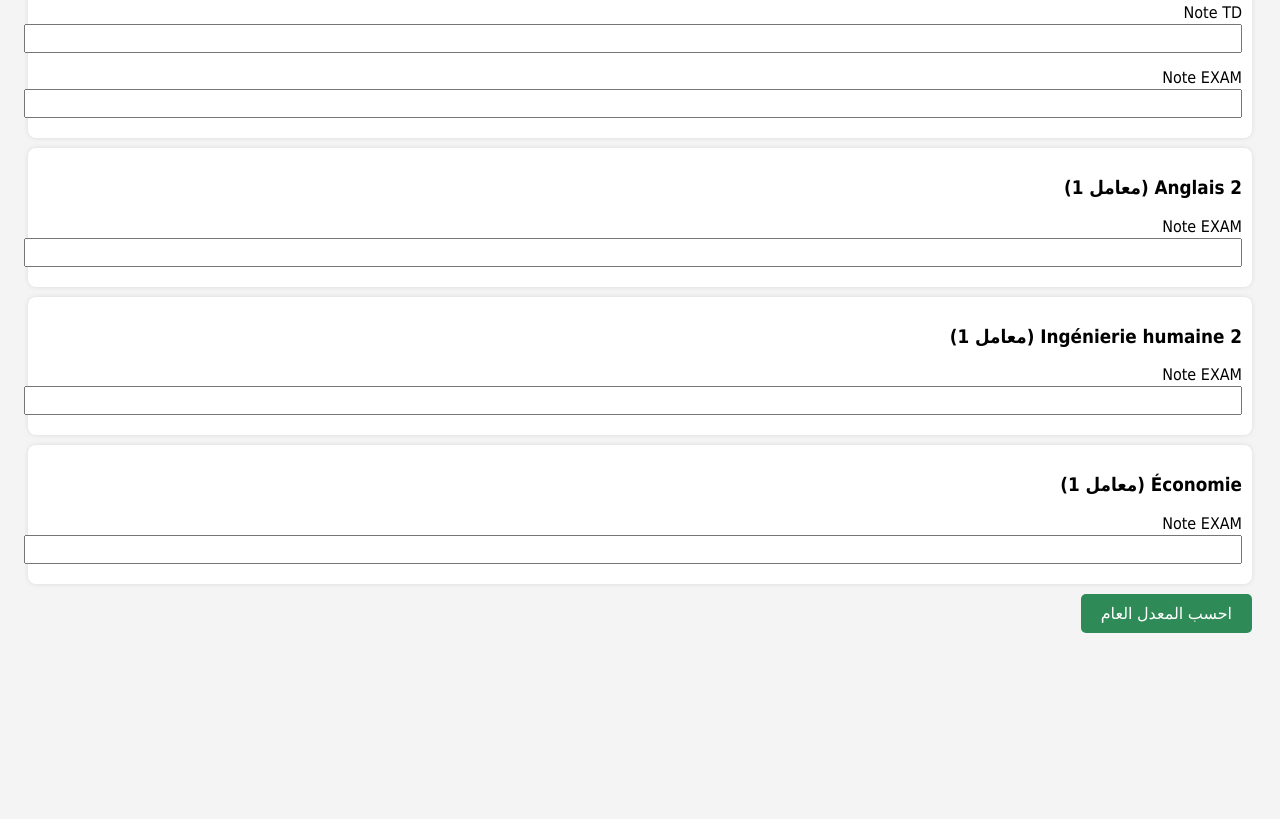
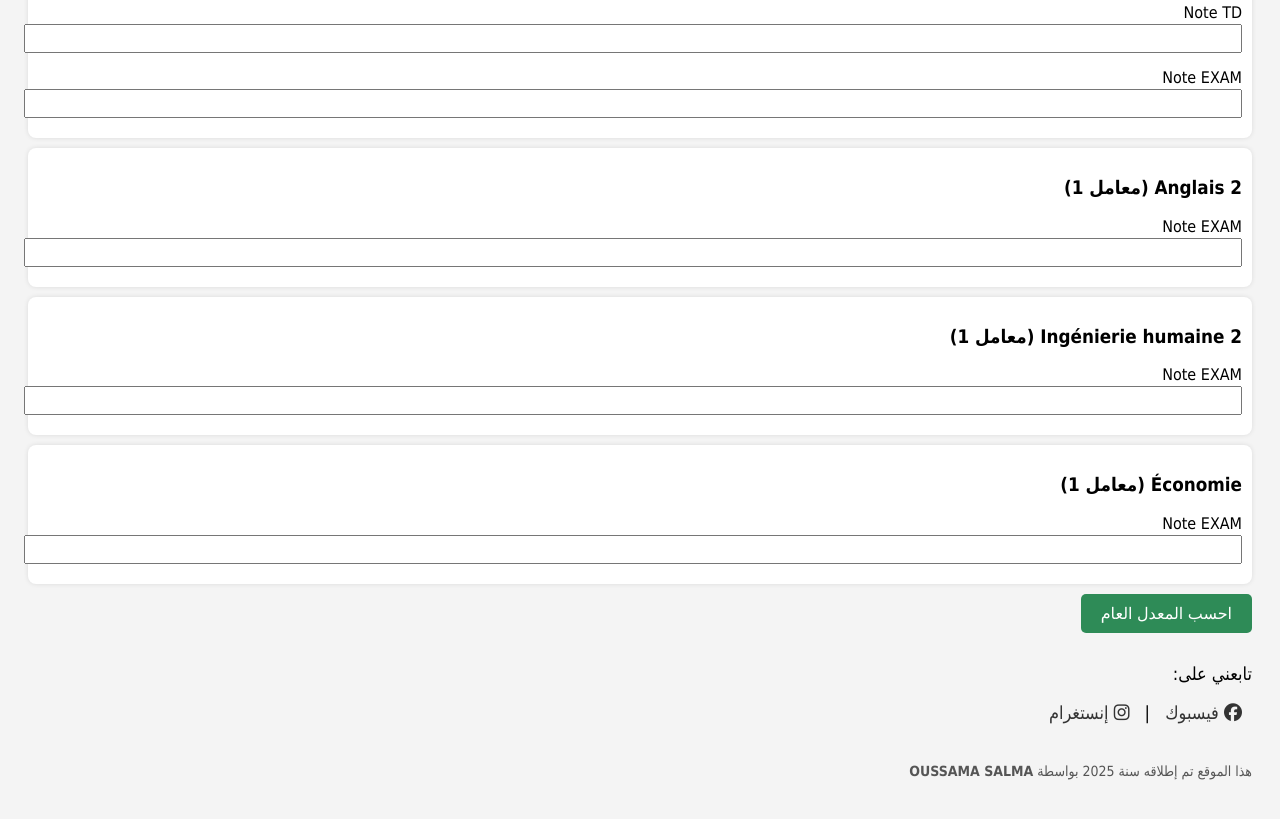
Before and after one commit to oussama-23-eng/rate-calculator, a plain HTML site: page index.html in a window 1280 px wide. Shown: the part 2188-3007 px from the top of the page. Before the commit the page ends 2869 px from the top, so only its background shows below. Drawn offline with Linux system fonts and the light colour scheme.

Commit message:
Update index.html

```diff
--- a/index.html
+++ b/index.html
@@ -4,6 +4,7 @@
   <meta charset="UTF-8">
   <meta name="viewport" content="width=device-width, initial-scale=1.0">
   <title>حاسبة معدل CPST</title>
+  <link rel="stylesheet" href="https://cdnjs.cloudflare.com/ajax/libs/font-awesome/6.5.0/css/all.min.css">
   <style>
     body {
       font-family: 'Tahoma', sans-serif;
@@ -43,6 +44,23 @@
     button:hover {
       background-color: #256d46;
     }
+    .social-links {
+      margin-top: 30px;
+      font-size: 18px;
+    }
+    .social-links a {
+      margin: 0 10px;
+      color: #333;
+      text-decoration: none;
+    }
+    .social-links a:hover {
+      color: #0077cc;
+    }
+    .footer {
+      margin-top: 40px;
+      font-size: 14px;
+      color: #555;
+    }
   </style>
 </head>
 <body>
@@ -52,6 +70,22 @@
 
   <button onclick="calculateGeneralAverage()">احسب المعدل العام</button>
   <h2 id="final-result"></h2>
+  <p id="status-message" style="font-size: 18px; font-weight: bold;"></p>
+
+  <div class="social-links">
+    <p>تابعني على:</p>
+    <a href="https://facebook.com/zinou.bhr" target="_blank">
+      <i class="fab fa-facebook"></i> فيسبوك
+    </a>
+    |
+    <a href="https://instagram.com/o_u_s_s_a_m._.a" target="_blank">
+      <i class="fab fa-instagram"></i> إنستغرام
+    </a>
+  </div>
+
+  <div class="footer">
+    <p>هذا الموقع تم إطلاقه سنة 2025 بواسطة <strong>OUSSAMA SALMA</strong></p>
+  </div>
 
   <script>
     const subjects = [
@@ -102,6 +136,15 @@
       });
       const final = (totalWeighted / totalCoeff).toFixed(2);
       document.getElementById('final-result').innerText = `المعدل العام: ${final}`;
+
+      const status = document.getElementById('status-message');
+      if (final >= 10) {
+        status.innerText = "✅ ناجح – بالتوفيق في مسيرتك!";
+        status.style.color = "green";
+      } else {
+        status.innerText = "❌ راسب – لا تحزن، القادم أفضل بإذن الله ❤️";
+        status.style.color = "red";
+      }
     }
 
     createInputs();
```
